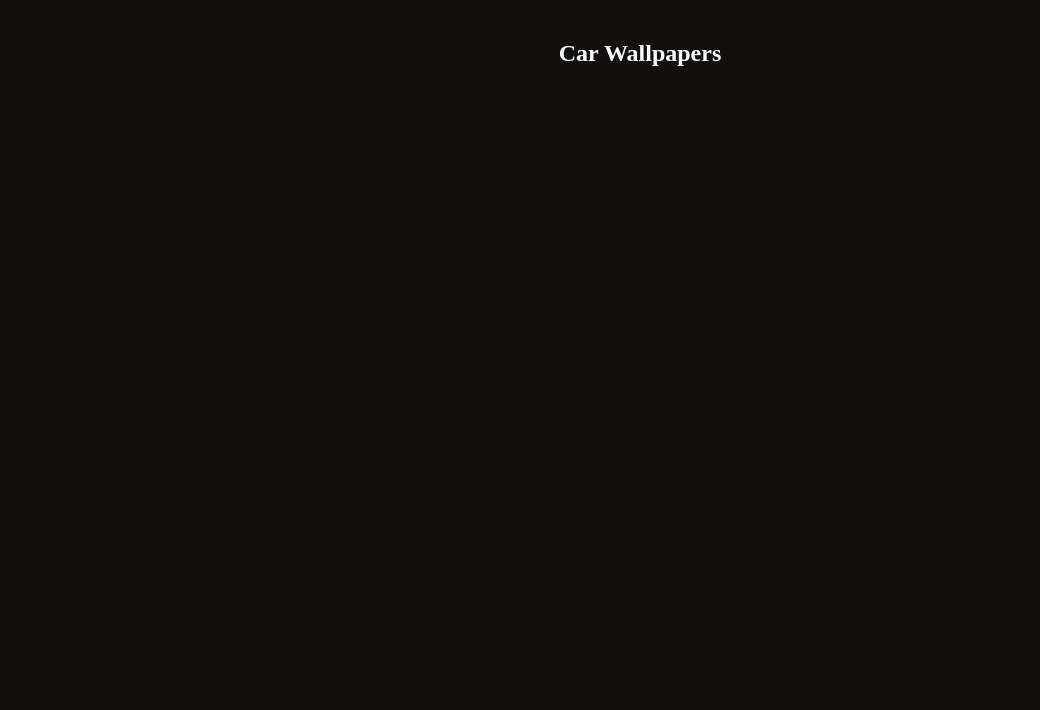
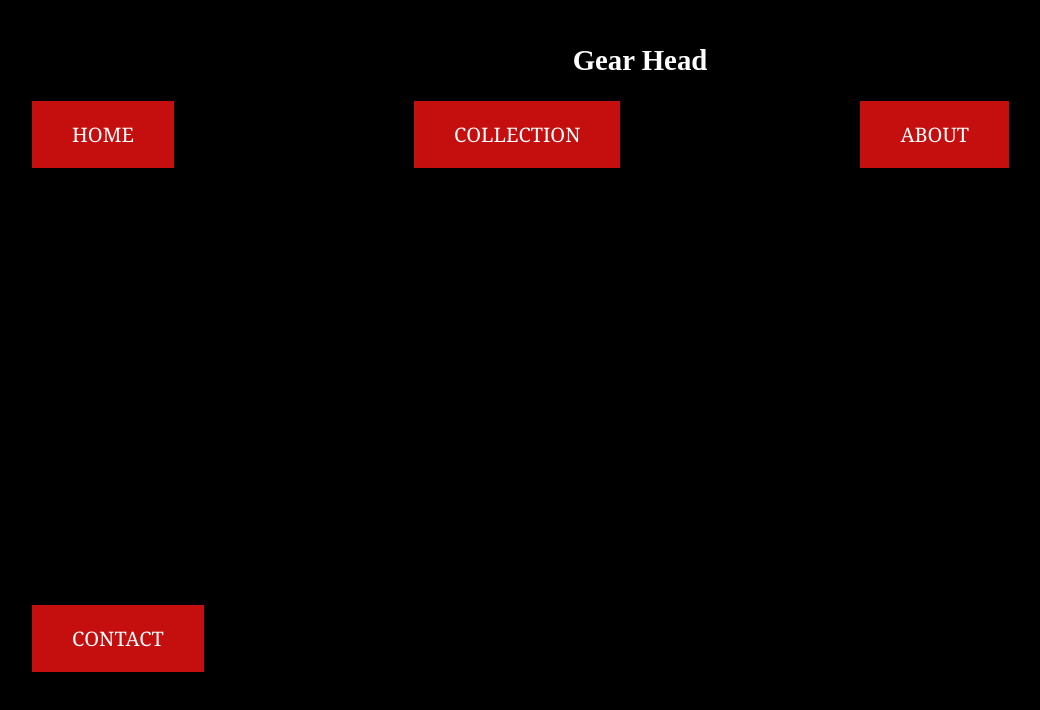
Before and after one commit to Shrutik1008/Gearhead, a React (Vite) app: page / in a window 1280 px wide. Shown: the top 710 px of the page, without its empty margins (0-1040 px from the left). Built offline with nearby package versions, Linux system fonts and the light colour scheme.

Commit message:
navbar created

```diff
--- a/src/App.css
+++ b/src/App.css
@@ -14,8 +14,90 @@ body {
   margin: 0;
   padding-top: 20px;
   text-align: center;
+  font-size: larger;
+}
 
+body {
+  background-color: rgb(0, 0, 0);
 }
+
+div {
+  margin: 0 1em;
+}
+.main{
+  width: 100vw;
+  height: 100vh;
+  display: grid;
+  grid-template-columns: 1fr;
+  place-items:initial;
+  border-color: #fff;
+}
+
+section {
+  display: flex;
+  flex-wrap: wrap;
+  gap: 13rem;
+}
+
+.btn {
+  padding: 1em 2em;
+  background-color: #c50e0e;
+  border: none;
+  user-select: none;
+  cursor: pointer;
+  font-size: 20px;
+  text-transform: uppercase;
+  transition: all 0.5s linear;
+  color: #fff;
+  font-family: Cambria, Cochin, Georgia, Times, 'Times New Roman', serif;
+}
+
+.btn:hover {
+  background-color:#271111;
+  border-radius: 0;
+  scale: 1.1;
+}
+
+.btn::after{
+  content: '';
+  background: #c50e0e;
+  width: 0;
+  height: 100%;
+  position: absolute;
+  inset: 0;
+  transition: all 0.5s cubic-bezier(0.19, 1, 0.22, 1);
+  z-index: -1;
+}
+
+.btn:hover::after {
+  width: 100%;
+}
+
+.two::after {
+  transform: translateX(-100%);
+  transition: all 0.5s ease;
+  visibility: hidden;
+}
+
+.two:hover::after {
+      visibility: visible;
+      transform: translateX(0);
+}
+
+.three::after {
+  transition: all 0.5s linear;
+}
+
+/* .four::after {
+  transition: all 0.5s linear;
+  transform: translateX(-100px);
+  opacity: 0;
+}
+
+.four:hover::after {
+  transform: translateX(0);
+  opacity: 1;
+} */
 /* .container {
   width: 90%;
   max-width: 1200px;
--- a/src/App.jsx
+++ b/src/App.jsx
@@ -5,9 +5,30 @@ function App() {
   return (
     <>
     <div class="title">
-      <h2 align="center">Car Wallpapers</h2>
+      <h2 align="center">Gear Head</h2>
     </div>
 
+    <body>
+    <main class="main">
+        <section>
+            <div>
+                <button class="btn">Home</button>
+            </div>
+            <div>
+                <button class="btn one">Collection</button>
+            </div>
+            <div>
+                <button class="btn two">About</button>
+            </div>
+            <div>
+                <button class="btn three">Contact</button>
+            </div>
+            {/* <div>
+                <button class="btn four">opacity</button>
+            </div> */}
+        </section>
+    </main>
+</body>
     </>
   )
 }
```
Also changed, not shown: 1 other file (tests, documents, lock files or other folders).
